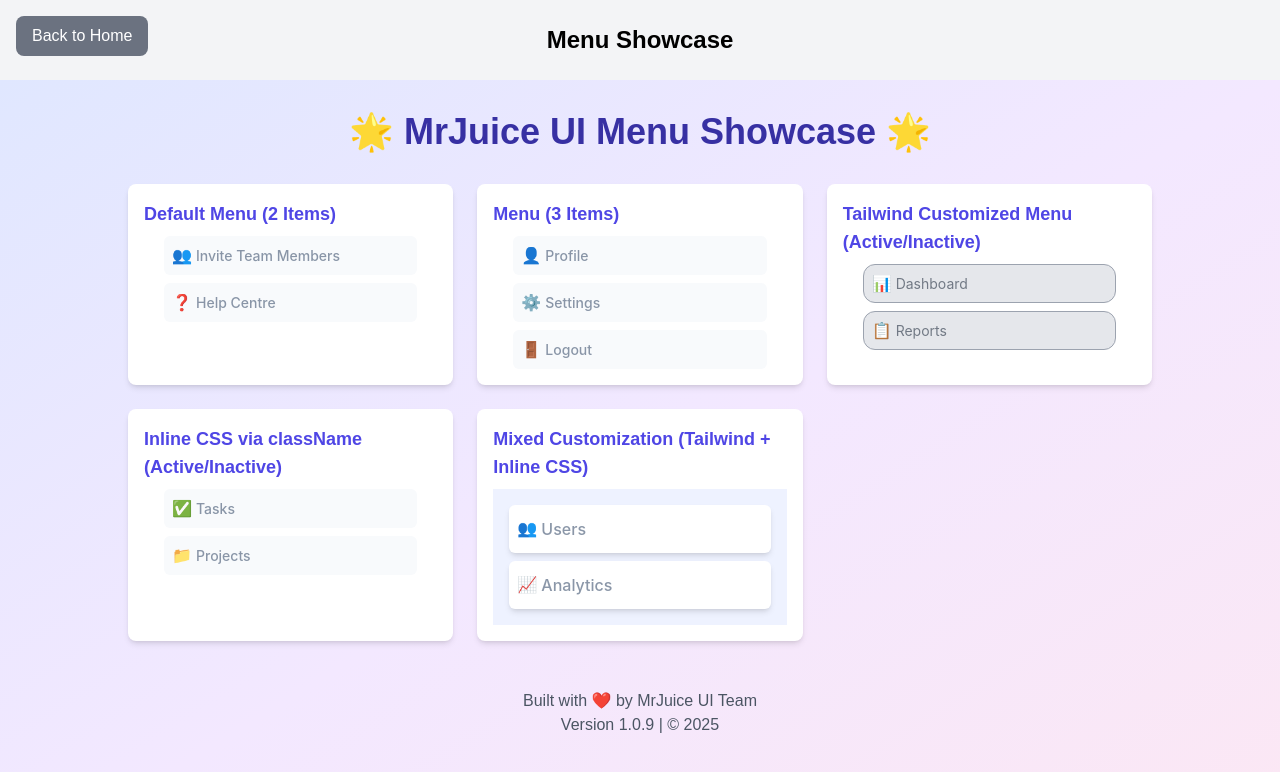
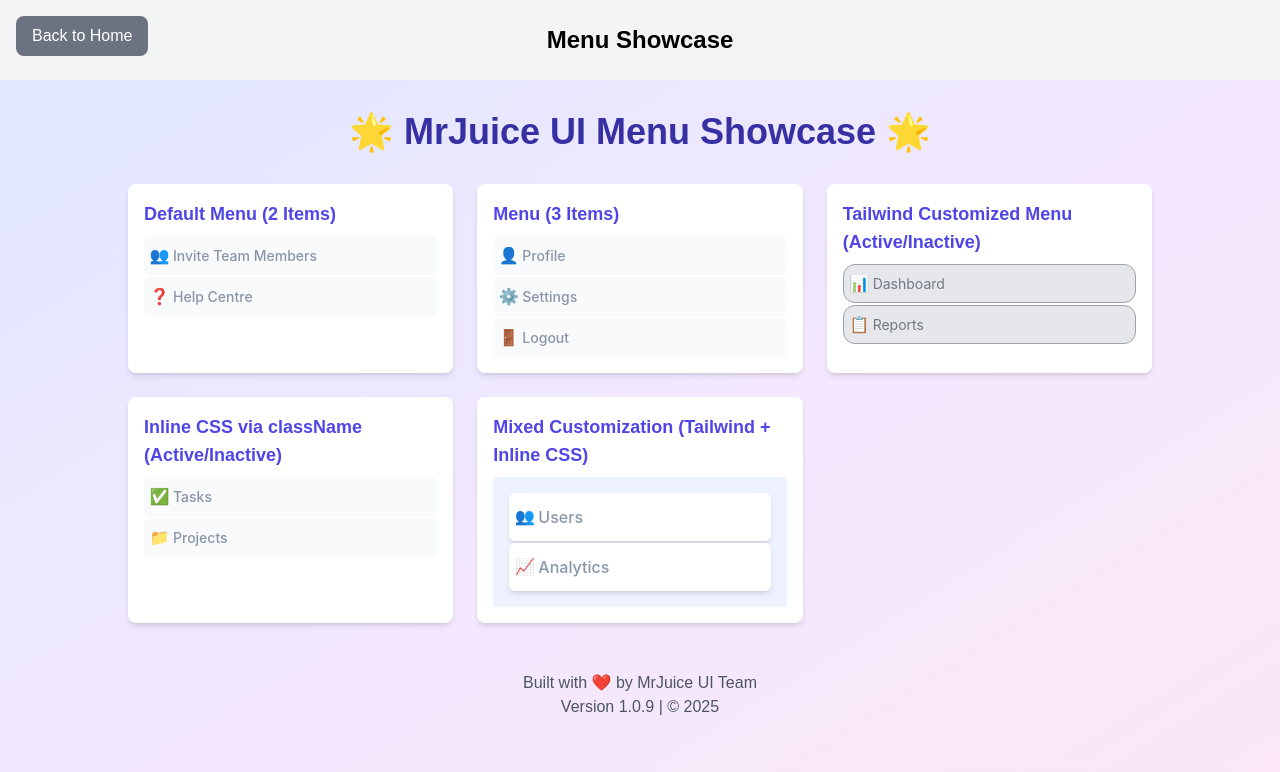
Before and after one commit to JoelAundu/mrjuice, a React (Vite) app: page /menu in a window 1280 px wide. Shown: the top 772 px of the page. Built offline with nearby package versions, Linux system fonts and the light colour scheme.

Commit message:
add menu list

```diff
--- /dev/null
+++ b/src/components/actionMenu/MenuList.css
@@ -0,0 +1,56 @@
+.menu-list {
+    width: 100%;
+    display: flex;
+    flex-direction: column;
+    justify-content: flex-start;
+    align-items: flex-start;
+    gap: 2px;
+  }
+
+  .menu-item {
+    width: 100%;
+    height: 39px;
+    padding: 0 8px;
+    border-radius: 6px;
+    display: inline-flex;
+    justify-content: flex-start;
+    align-items: center;
+    gap: 6px;
+  }
+
+  .menu-item-active {
+    background-color: #e1e7ef;
+  }
+
+  .menu-item-inactive {
+    background-color: #f8fafc;
+  }
+
+  .menu-icon-placeholder {
+    width: 18px;
+    height: 18px;
+    background-color: #d9d9d9;
+  }
+
+  .menu-icon {
+    width: 15px;
+    height: 15px;
+    color: #0f172a;
+  }
+
+  .menu-label {
+    display: flex;
+    justify-content: center;
+    font-size: 14px;
+    font-family: 'Inter', sans-serif;
+    font-weight: 500;
+  }
+
+  .menu-label-active {
+    color: #0f172a;
+  }
+
+  .menu-label-inactive {
+    color: #64748b;
+    opacity: 0.75;
+  }
--- a/src/components/actionMenu/MenuList.tsx
+++ b/src/components/actionMenu/MenuList.tsx
@@ -3,11 +3,13 @@ import React from "react";
 interface MenuItem {
   label: string;
   icon?: React.ReactNode;
+  isActive?: boolean;
 }
 
 interface MenuListProps {
-  items?: MenuItem[]; // Made items optional
+  items: MenuItem[];
   activeIndex?: number;
+  onItemClick?: (index: number) => void;
   className?: string;
   itemClassName?: string;
   labelClassName?: string;
@@ -28,12 +30,12 @@ interface MenuListProps {
   inactiveLabelStyle?: React.CSSProperties;
   activeIconStyle?: React.CSSProperties;
   inactiveIconStyle?: React.CSSProperties;
-  onItemClick?: (index: number) => void;
 }
 
-const MenuList = ({
-  items = [], // Default to empty array
+const MenuList: React.FC<MenuListProps> = ({
+  items,
   activeIndex = -1,
+  onItemClick,
   className = "",
   itemClassName = "",
   labelClassName = "",
@@ -54,106 +56,88 @@ const MenuList = ({
   inactiveLabelStyle = {},
   activeIconStyle = {},
   inactiveIconStyle = {},
-  onItemClick,
-}: MenuListProps) => {
-  // Check if items is not an array or is empty
-  if (!Array.isArray(items) || items.length === 0) {
-    return (
-      <div
-        style={{
-          width: "100%",
-          paddingLeft: "20px",
-          paddingRight: "20px",
-          display: "inline-flex",
-          flexDirection: "column",
-          justifyContent: "flex-start",
-          alignItems: "flex-start",
-          color: "#64748b",
-          fontSize: "14px",
-          fontFamily: "'Inter', sans-serif",
-          ...style,
-        }}
-        className={`w-full ${className}`}
-      >
-        No items to display
-      </div>
-    );
-  }
-
+}) => {
   return (
     <div
+      className={`menu-list ${className}`}
       style={{
         width: "100%",
-        paddingLeft: "20px",
-        paddingRight: "20px",
-        display: "inline-flex",
+        display: "flex",
         flexDirection: "column",
         justifyContent: "flex-start",
         alignItems: "flex-start",
+        gap: "2px",
         ...style,
       }}
-      className={`w-full ${className}`}
     >
       {items.map((item, index) => {
-        const isActive = index === activeIndex;
+        const isActive =
+          item.isActive !== undefined ? item.isActive : index === activeIndex;
+        const hasIcon = !!item.icon;
+
         return (
-          <div
+          <button
             key={index}
+            onClick={() => onItemClick && onItemClick(index)}
+            className={`menu-item ${itemClassName} ${
+              isActive
+                ? `menu-item-active ${activeItemClassName}`
+                : `menu-item-inactive ${inactiveItemClassName}`
+            }`}
             style={{
               width: "100%",
               height: "39px",
-              paddingLeft: "8px",
-              paddingRight: "8px",
-              backgroundColor: isActive ? "#e1e7ef" : "#f8fafc",
+              padding: "0 8px",
               borderRadius: "6px",
               display: "inline-flex",
               justifyContent: "flex-start",
-              alignItems: "center",
+              alignItems: "center", // Ensure vertical centering
               gap: "6px",
-              marginBottom: index < items.length - 1 ? "8px" : "0",
-              cursor: "pointer",
+              backgroundColor: isActive ? "#e1e7ef" : "#f8fafc",
               ...itemStyle,
               ...(isActive ? activeItemStyle : inactiveItemStyle),
             }}
-            className={`w-full ${itemClassName} ${
-              isActive ? activeItemClassName : inactiveItemClassName
-            }`}
-            onClick={() => onItemClick && onItemClick(index)}
           >
-            {item.icon && (
-              <span
+            {hasIcon && (
+              <div
+                className={`menu-icon ${
+                  isActive ? activeIconClassName : inactiveIconClassName
+                }`}
                 style={{
+                  width: "15px",
+                  height: "15px",
+                  color: "#0f172a",
                   display: "flex",
                   alignItems: "center",
-                  width: "18px",
-                  height: "18px",
+                  justifyContent: "center",
                   ...iconStyle,
                   ...(isActive ? activeIconStyle : inactiveIconStyle),
                 }}
-                className={`${iconClassName} ${
-                  isActive ? activeIconClassName : inactiveIconClassName
-                }`}
               >
                 {item.icon}
-              </span>
+              </div>
             )}
             <div
+              className={`menu-label ${labelClassName} ${
+                isActive
+                  ? `menu-label-active ${activeLabelClassName}`
+                  : `menu-label-inactive ${inactiveLabelClassName}`
+              }`}
               style={{
+                display: "flex",
+                alignItems: "center", // Ensure label is vertically centered
+                fontSize: "14px",
+                fontFamily: "'Inter', sans-serif",
+                fontWeight: 500,
+                color: isActive ? "#0f172a" : "#64748b",
                 opacity: isActive ? 1 : 0.75,
-                color: isActive ? "#0f172a" : "#64748b",
-                fontSize: "14px",
-                fontWeight: 500,
-                fontFamily: "'Inter', sans-serif",
                 ...labelStyle,
                 ...(isActive ? activeLabelStyle : inactiveLabelStyle),
               }}
-              className={`${labelClassName} ${
-                isActive ? activeLabelClassName : inactiveLabelClassName
-              }`}
             >
               {item.label}
             </div>
-          </div>
+          </button>
         );
       })}
     </div>
```
